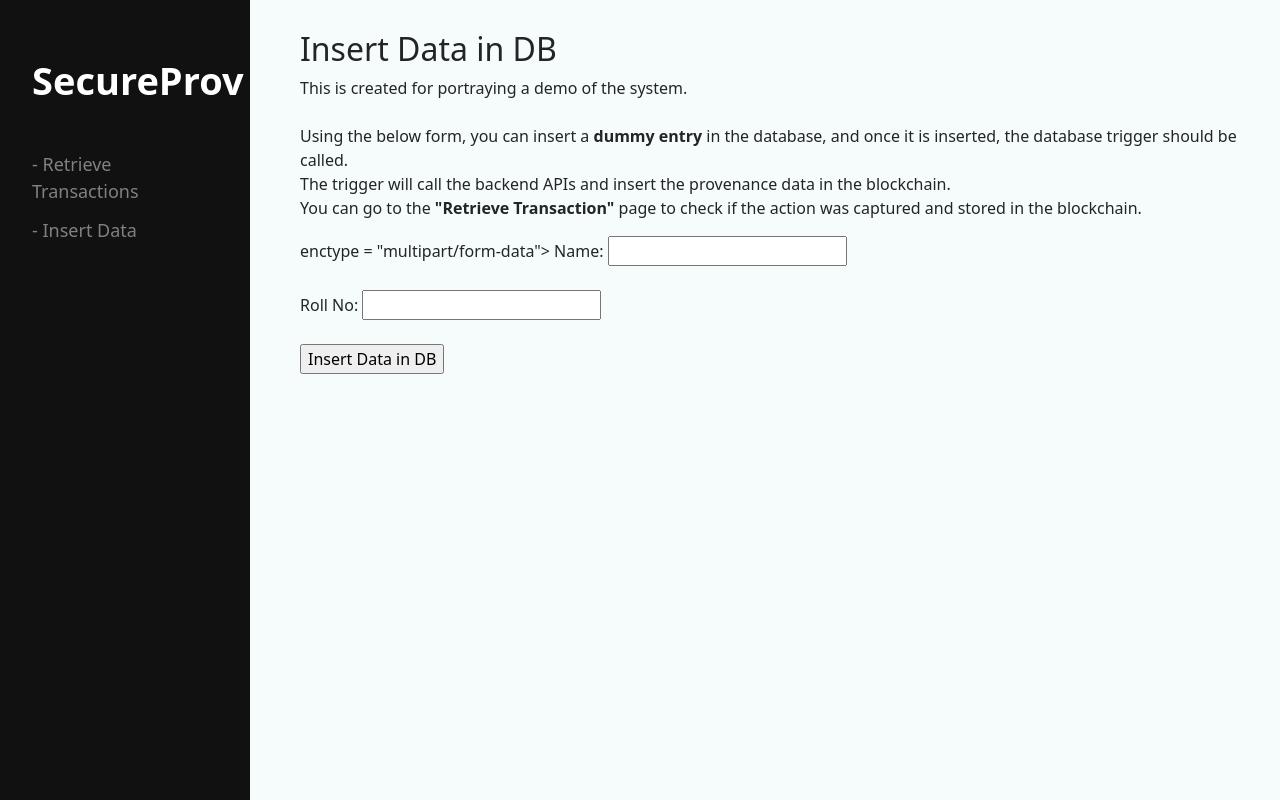
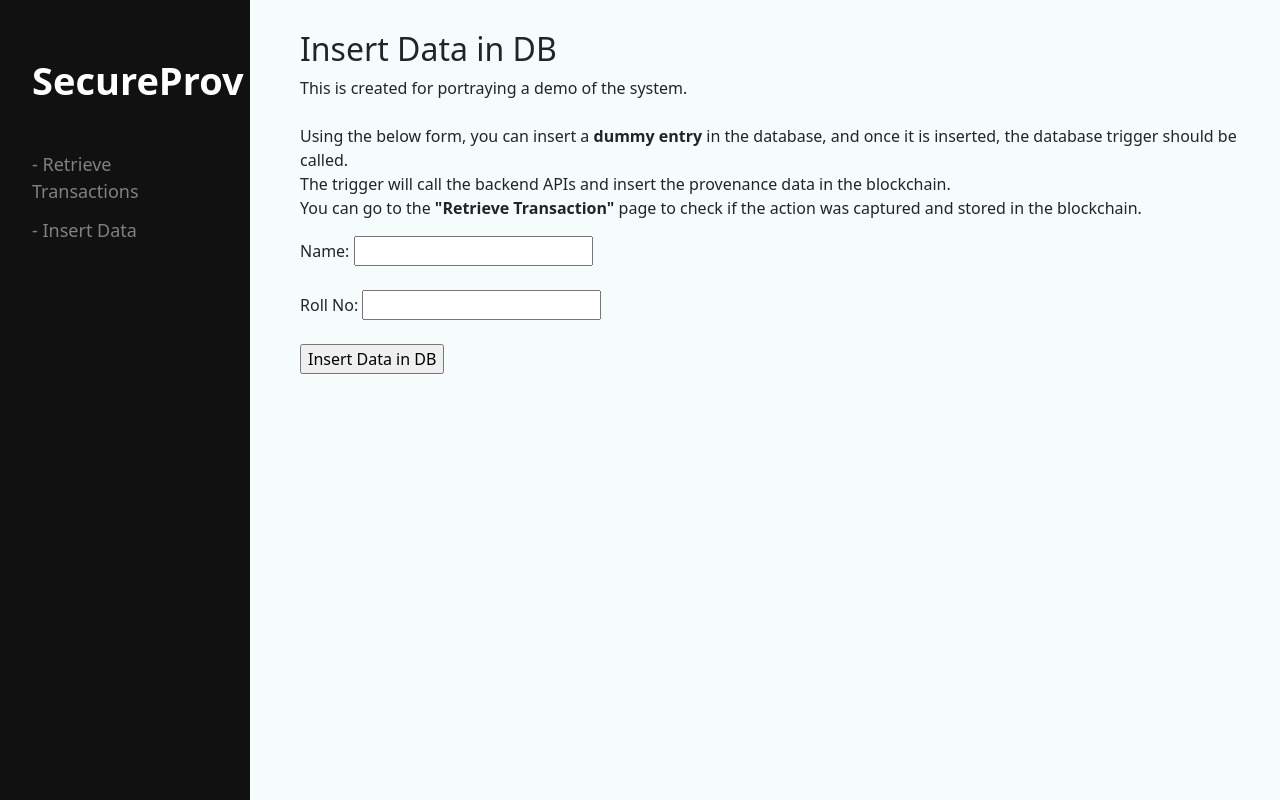
Before and after one commit to sahilcool-nsut/BlockchainDataProvenance, a Flask app: page /addData in a window 1280 px wide. Run offline with Flask 2, Linux system fonts and the light colour scheme; some libraries are stand-ins or nearby versions.

Commit message:
functionality working

```diff
--- a/templates/addData.html
+++ b/templates/addData.html
@@ -30,9 +30,8 @@
             <br>
             You can go to the <b>"Retrieve Transaction"</b> page to check if the action was captured and stored in the blockchain.
         </p>
-        <form action="https://blockchain-dataprovenance.herokuapp.com/insertDataDB"></form>
-        <!-- <form action = "http://localhost:5000/insertDataDB" method = "POST"  -->
-         enctype = "multipart/form-data">
+        <form action = "https://blockchain-dataprovenance.herokuapp.com/insertDataDB" method = "POST" enctype = "multipart/form-data">
+        <!-- <form action = "http://localhost:5000/insertDataDB" method = "POST" enctype = "multipart/form-data"> -->
             <label for="fname">Name:</label>
             <input type="text" id="name" name="name">
             <br>
--- a/templates/showData.html
+++ b/templates/showData.html
@@ -21,9 +21,8 @@
         <h2>Show Data</h1>
         <p>Retrieve Transaction Data stored on the Blockchain</p>
         <p>On pressing the button below, you can get the transaction data stored <b>live on the blockchain network</b></p>
-        <form action="https://blockchain-dataprovenance.herokuapp.com/getData"></form>
-        <!-- <form action = "http://localhost:5000/getData" method = "GET"  -->
-         enctype = "multipart/form-data">
+        <!-- <form action = "http://localhost:5000/getData" method = "GET" enctype = "multipart/form-data"> -->
+        <form action = "https://blockchain-dataprovenance.herokuapp.com/getData" method = "GET" enctype = "multipart/form-data">
 
             <br>
             <input value="Get Data" type = "submit" onclick='document.getElementById("loading").style.display="block";'/>
```
